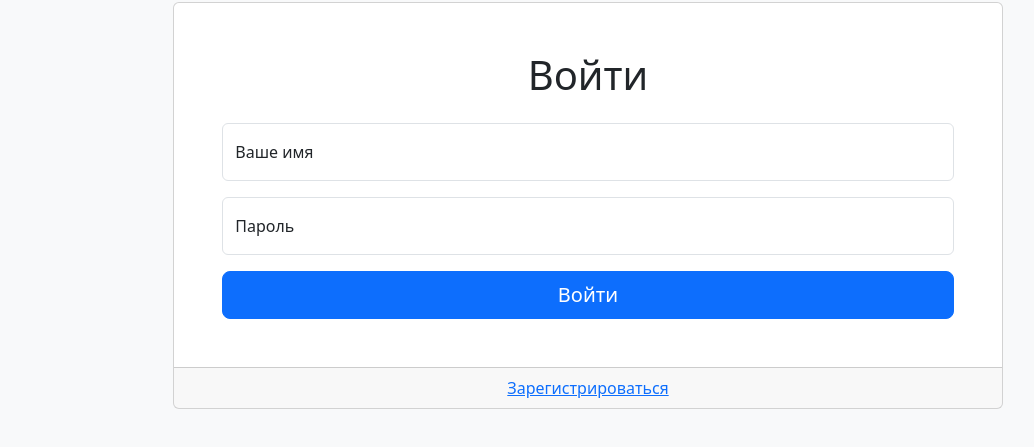
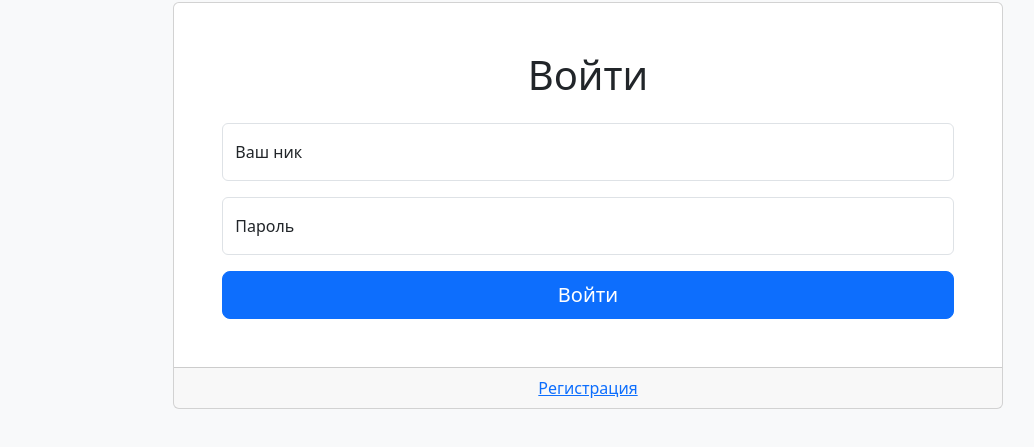
Before and after one commit to Pasha97/frontend-project-12, a React (Vite) app in the folder frontend/: page /login in a window 1280 px wide. Shown: the part 223-670 px from the top of the page, without its empty margins (52-1086 px from the left). Built offline with nearby package versions, Linux system fonts and the light colour scheme; what leo-profanity would draw is missing.

Commit message:
Исправляет ошибки при прохождение тестов

```diff
--- a/frontend/src/components/MessagesContainer.jsx
+++ b/frontend/src/components/MessagesContainer.jsx
@@ -102,8 +102,8 @@ export function MessagesContainer() {
                                 name="message"
                                 required
                                 className={getFieldClasses(error)}
-                                placeholder= {t('fields.placeholderMessage')}
-                                aria-label="message"
+                                placeholder={t('fields.placeholderMessage')}
+                                aria-label={t('fields.placeholderMessageAria')}
                                 disabled={isLoading}
                             />
                             <Button type="submit" disabled={isLoading}>
--- a/frontend/src/components/chanel/ChanelItem.jsx
+++ b/frontend/src/components/chanel/ChanelItem.jsx
@@ -17,7 +17,9 @@ const ChanelItemDropDown = ({ isActive, channel }) => {
 
     return (
         <>
-            <DropdownToggle size="sm" variant={isActive ? 'secondary' : 'link'} id="dropdown-basic"></DropdownToggle>
+            <DropdownToggle size="sm" variant={isActive ? 'secondary' : 'link'} id="dropdown-basic">
+                <span className="visually-hidden">Управление каналом</span>
+            </DropdownToggle>
 
             <DropdownMenu>
                 <DropdownItem href="#/action-1" onClick={handleClickRename}>{t('buttons.rename')}</DropdownItem>
@@ -35,7 +37,7 @@ const ChanelItem = ({ channel, onClick, isActive }) => {
                 className="w-100 rounded-0 text-start text-truncate"
                 onClick={() => onClick(channel.id)}
             >
-                # {channel.name}
+                <span className="me-1">#</span>{channel.name}
             </Button>
 
             {channel.removable && <ChanelItemDropDown isActive={isActive} channel={channel}/>}
--- a/frontend/src/components/modals/AddChanelModal.jsx
+++ b/frontend/src/components/modals/AddChanelModal.jsx
@@ -76,10 +76,12 @@ const AddChannelModal = ({ onClose }) => {
                                 autoFocus
                                 type="text"
                                 name="name"
+                                id="name"
                                 placeholder={t('fields.placeholderChanel')}
                                 disabled={isLoading}
                                 className={getFieldClasses(errors.name)}
                             />
+                            <label htmlFor="name" className="visually-hidden">{t('fields.placeholderChanel')}</label>
 
                             {errors.name && <div className="invalid-feedback">{errors.name}</div>}
 
--- a/frontend/src/components/modals/RenameChanelModal.jsx
+++ b/frontend/src/components/modals/RenameChanelModal.jsx
@@ -74,10 +74,12 @@ const RenameChanelModal = ({ onClose, params }) => {
                                 autoFocus
                                 type="text"
                                 name="name"
+                                id="name"
                                 placeholder={t('fields.placeholderChanel')}
                                 disabled={isLoading}
                                 className={getFieldClasses(errors.name)}
                             />
+                            <label htmlFor="name" className="visually-hidden">{t('fields.placeholderChanel')}</label>
 
                             {errors.name && <div className="invalid-feedback">{errors.name}</div>}
 
--- a/frontend/src/locales/ru.js
+++ b/frontend/src/locales/ru.js
@@ -3,7 +3,7 @@ export default {
         buttons: {
             logIn: 'Войти',
             logOut: 'Выйти',
-            register: 'Зарегистрироваться',
+            register: 'Регистрация',
             cancel: 'Отменить',
             remove: 'Удалить',
             rename: 'Переименовать',
@@ -13,8 +13,10 @@ export default {
         fields: {
             passwordRepeat: 'Подтвердите пароль',
             placeholderMessage: 'Введите сообщение...',
-            placeholderChanel: 'Введите название канала',
-            name: 'Ваше имя',
+            placeholderMessageAria: 'Новое сообщение',
+            placeholderChanel: 'Имя канала',
+            name: 'Имя пользователя',
+            nickname: 'Ваш ник',
             password: 'Пароль',
         },
         modal: {
@@ -32,7 +34,7 @@ export default {
         },
         errors: {
             base: 'Произошла ошибка',
-            alreadyExists: 'Пользователь с таким именем уже существует',
+            alreadyExists: 'Такой пользователь уже существует',
             checkPassword: 'Пароли должны совпадать',
             incorrect: 'Неверные имя пользователя или пароль',
             minLetter: 'Не менее 6 символов',
@@ -42,7 +44,7 @@ export default {
         },
         toasts: {
             createdChannel: 'Канал создан',
-            removedChannel: 'Канал удален',
+            removedChannel: 'Канал удалён',
             renamedChannel: 'Канал переименован',
             error: 'Произошла ошибка при загрузке данных',
         }
--- a/frontend/src/pages/home/HomePage.jsx
+++ b/frontend/src/pages/home/HomePage.jsx
@@ -7,6 +7,7 @@ import { initChannels, addChannel, removeChannel, renameChannel } from "../../st
 import { addMessage, initMessages } from "../../store/messages";
 import { createSocket } from "../../services/socket/index.js";
 import { toast } from "react-toastify";
+import { t } from "i18next";
 
 export function HomePage() {
     const dispatch = useDispatch();
--- a/frontend/src/pages/login/LoginPage.jsx
+++ b/frontend/src/pages/login/LoginPage.jsx
@@ -76,10 +76,10 @@ export function LoginPage() {
                                         id="username"
                                         name="username"
                                         type="text"
-                                        placeholder={t('fields.name')}
+                                        placeholder={t('fields.nickname')}
                                         required
                                     />
-                                    <label htmlFor="username">{t('fields.name')}</label>
+                                    <label htmlFor="username">{t('fields.nickname')}</label>
                                 </div>
 
                                 <div className="form-floating mb-3">
--- a/frontend/src/pages/signup/SignupPage.jsx
+++ b/frontend/src/pages/signup/SignupPage.jsx
@@ -119,7 +119,7 @@ export function SignupPage() {
                                             placeholder={t('fields.passwordRepeat')}
                                             required
                                         />
-                                        <label htmlFor="password">{t('fields.passwordRepeat')}</label>
+                                        <label htmlFor="passwordRepeat">{t('fields.passwordRepeat')}</label>
                                         {errors.passwordRepeat && (
                                             <div className="invalid-feedback">
                                                 {errors.passwordRepeat}
--- a/frontend/src/utils/filterMessage.js
+++ b/frontend/src/utils/filterMessage.js
@@ -1,6 +1,6 @@
 import filter from 'leo-profanity';
 
-filter.loadDictionary('en');
-filter.loadDictionary('ru');
+filter.add(filter.getDictionary('ru'));
+filter.add(filter.getDictionary('en'));
 
 export default filter;
```
Also changed, not shown: 1 other file (tests, documents, lock files or other folders).
